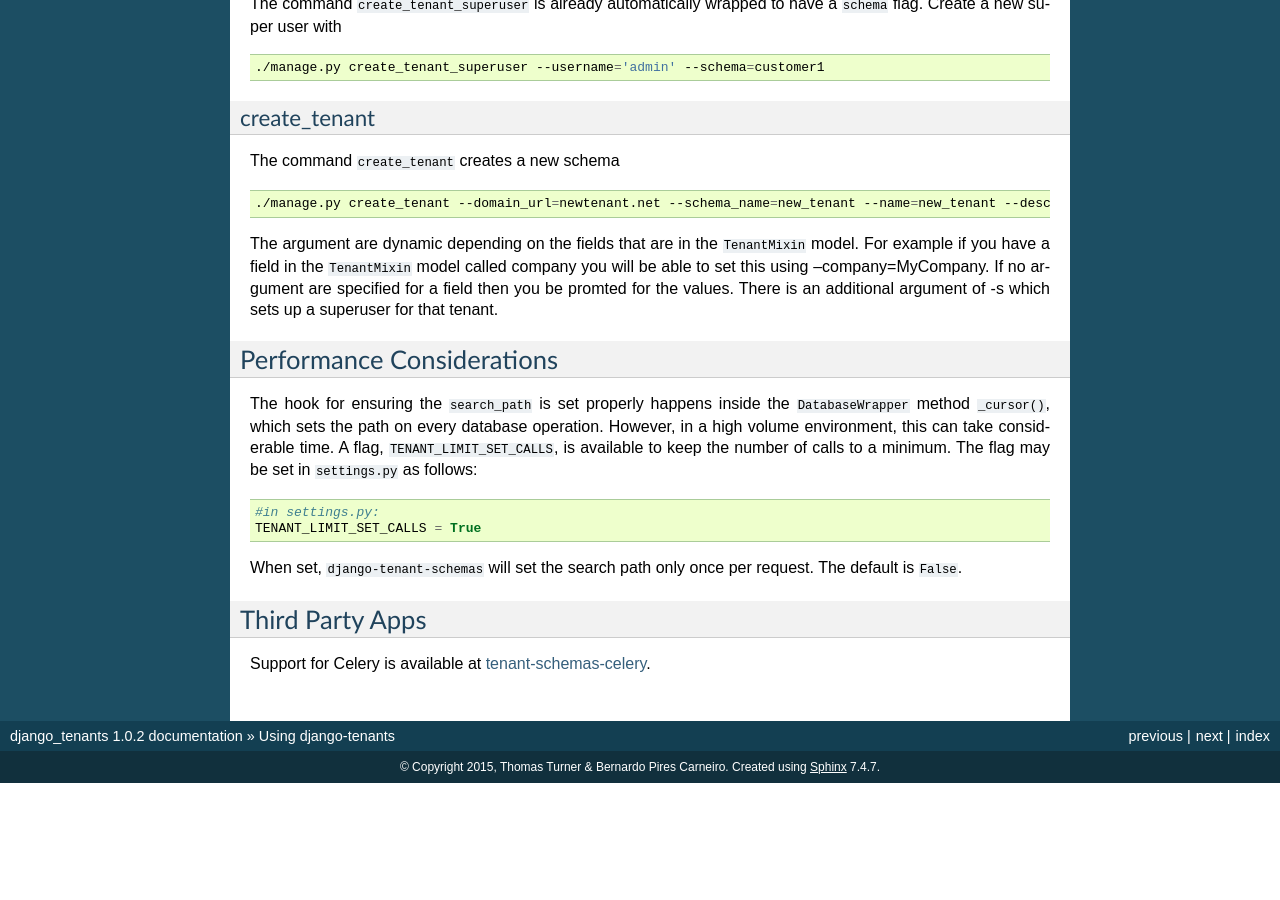
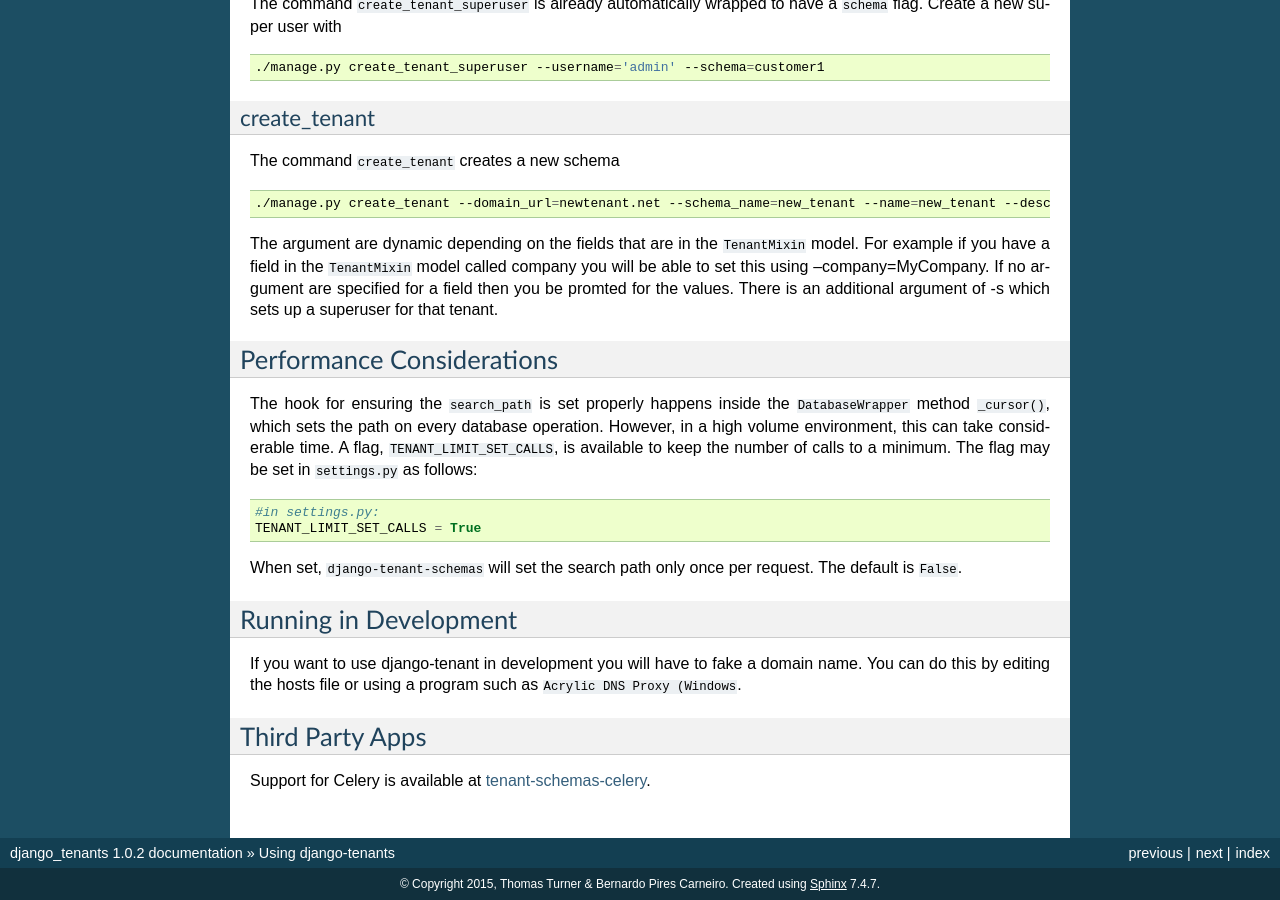
Before and after one commit to django-tenants/django-tenants, a Sphinx documentation site: the page built from docs/use.rst, in a window 1280 px wide and 900 px high, scrolled down 2573 px. Built offline with Sphinx 7.4.7, drawn with Linux system fonts in a browser that asks for light colours; the version number is read from the project's files by our own code; before the commit the page ends 3356 px from its top, so only the background shows below that; some of the changed text lies outside the part shown.

Commit message:
Added some help on how to use in development

```diff
--- a/docs/use.rst
+++ b/docs/use.rst
@@ -175,6 +175,12 @@ The hook for ensuring the ``search_path`` is set properly happens inside the ``D
 When set, ``django-tenant-schemas`` will set the search path only once per request. The default is ``False``.
 
 
+Running in Development
+----------------------
+
+If you want to use django-tenant in development you will have to fake a domain name. You can do this by editing the hosts file or using a program such as ``Acrylic DNS Proxy (Windows``.
+
+
 Third Party Apps
 ----------------
 Support for Celery is available at `tenant-schemas-celery <https://github.com/maciej-gol/tenant-schemas-celery>`_.
```
